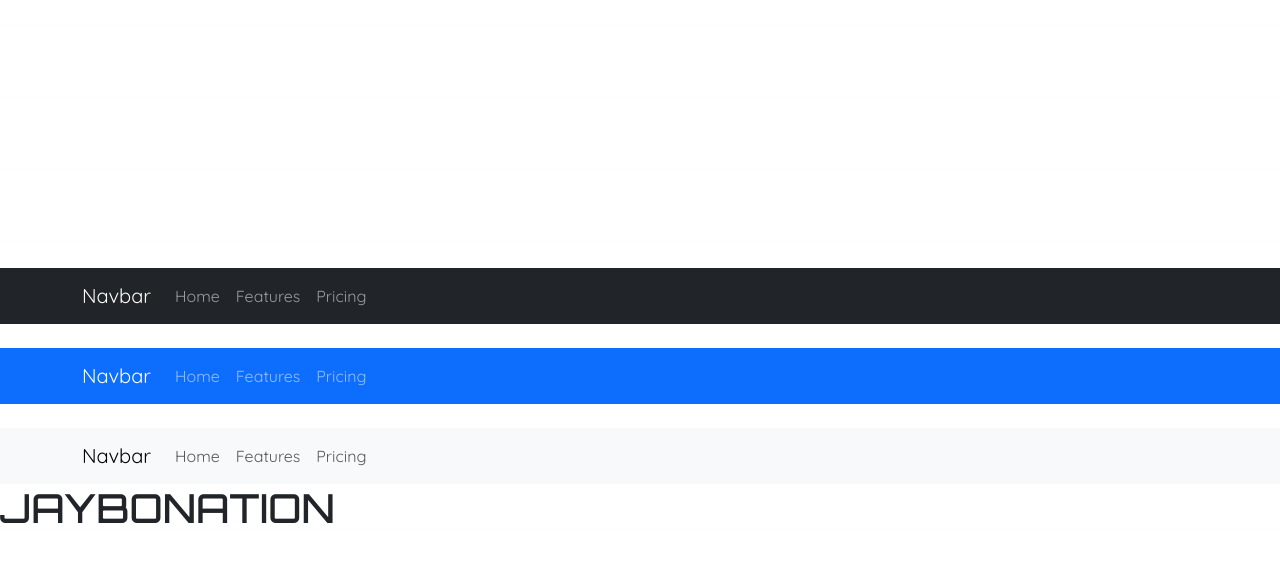
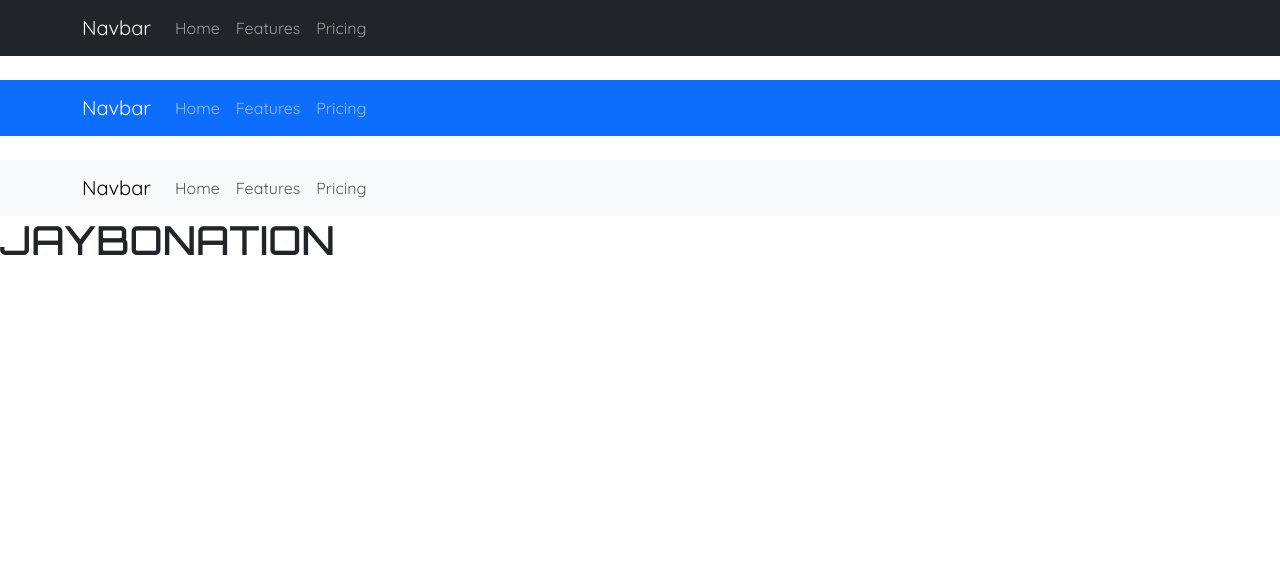
Before and after one commit to modestco/JBN-next, a Next.js app: page / in a window 1280 px wide. Shown: the top 562 px of the page. Built offline with nearby package versions, Linux system fonts and the light colour scheme.

Commit message:
c-c-c-c-changes

```diff
--- /dev/null
+++ b/app/components/Navigation/index.tsx
@@ -0,0 +1,18 @@
+"use client";
+import { useState } from "react";
+import NavBar from "../navbar";
+
+const Navigation = () => {
+  // toggle sidebar
+  const [isOpen, setIsOpen] = useState(false);
+  const toggle = () => {
+    setIsOpen(!isOpen);
+  };
+  return (
+    <>
+      <NavBar />
+    </>
+  );
+};
+
+export default Navigation;
--- a/app/layout.tsx
+++ b/app/layout.tsx
@@ -1,6 +1,6 @@
 import React from "react";
 import "./globals.css";
-import Navigation from "./components";
+import Navigation from "./components/Navigation";
 import { Quicksand } from "next/font/google";
 
 const quicksand = Quicksand({ subsets: ["latin"] });
--- /dev/null
+++ b/app/pages/_app.tsx
@@ -0,0 +1,6 @@
+import ".@/styles/globals.css";
+import type { AppProps } from "next/app";
+
+export default function App({ Component, pageProps }: AppProps) {
+  return <Component {...pageProps} />;
+}
--- /dev/null
+++ b/app/styles/globals.css
@@ -0,0 +1,37 @@
+/* Global styles */
+
+:root {
+  --max-width: 1100px;
+  --border-radius: 40px;
+  --primary-color: #000;
+  --secondary-color: #fff;
+  --red: #ff3131;
+  --green: #258008;
+  --blue: #1a80b5;
+  --yellow: #fbbb42;
+  --font-heading: "Orbitron", sans-serif;
+  --font-paragraph: "Quicksand", sans-serif;
+  --font-cursive: "Caveat", cursive;
+}
+
+* {
+  box-sizing: border-box;
+  padding: 10;
+  margin: 0;
+}
+
+html,
+body {
+  max-width: 100vw;
+  overflow-x: hidden;
+}
+
+body {
+  color: #fff;
+  background-color: #000;
+}
+
+a {
+  color: inherit;
+  text-decoration: none;
+}
--- a/package.json
+++ b/package.json
@@ -18,6 +18,9 @@
   },
   "devDependencies": {
     "@types/node": "20.4.9",
-    "@types/react": "^18.2.19"
+    "@types/react": "^18.2.19",
+    "autoprefixer": "^10.4.14",
+    "postcss": "^8.4.27",
+    "tailwindcss": "^3.3.3"
   }
 }
```
Also changed, not shown: app/components/Hero/index.js (added, +7 -0 lines), app/components/navbar/Button.tsx (deleted, +0 -7 lines), app/components/navbar/Logo.tsx (deleted, +0 -58 lines), app/pages/about/page.tsx (+7 -0 lines), 1 other file (tests, documents, lock files or other folders).
